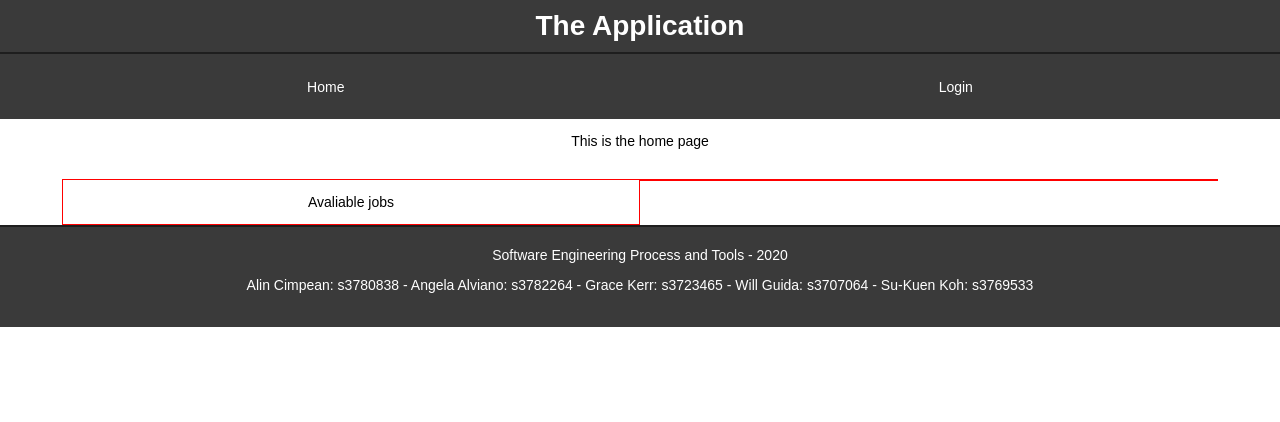
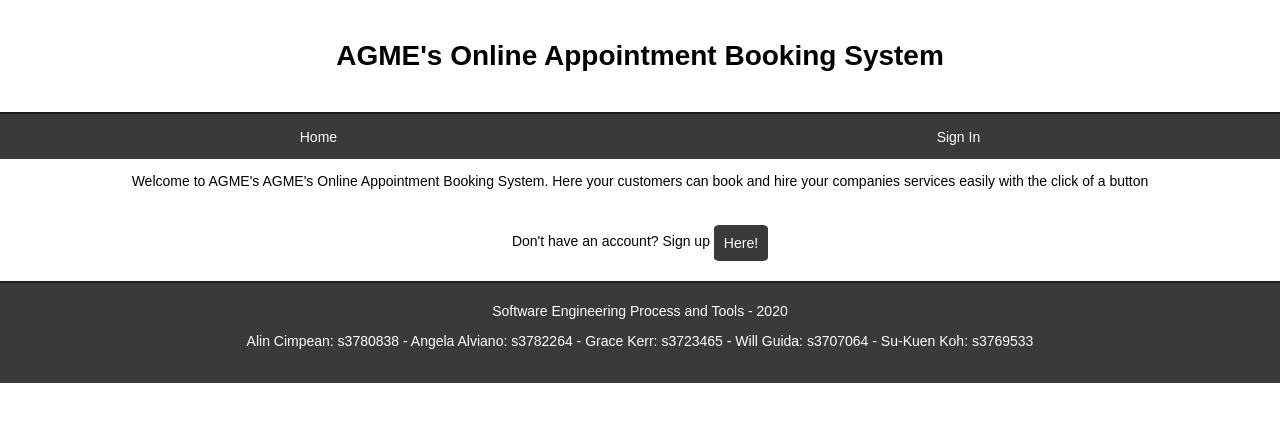
Before and after one commit to RMIT-SEPT/majorproject-7-tues-14-30-4, a React (Create React App) app in the folder FrontEnd/: page / in a window 1280 px wide. Shown: the top 422 px of the page. Built offline with nearby package versions, Linux system fonts and the light colour scheme.

Commit message:
Updated formatting and fixed API not working

```diff
--- a/FrontEnd/src/App.js
+++ b/FrontEnd/src/App.js
@@ -6,6 +6,7 @@ import Dashboard from './components/Dashboard';
 import Login from './components/Session/Login'
 import Logout from "./components/Session/Logout";
 import Home from './components/Home'
+import Signup from './components/Session/Signup'
 
 
 import {BrowserRouter as Router, Route} from "react-router-dom";
@@ -24,6 +25,7 @@ function App() {
           <Route exact path="/home" component={Home} />
           <Route exact path="/login" component={Login} />
           <Route exact path="/logout" component={Logout} />
+          <Route exact path="/signup" component={Signup} />
           <Footer />
         </div>
       </Router>
--- a/FrontEnd/src/Tools/tools_helper.js
+++ b/FrontEnd/src/Tools/tools_helper.js
@@ -1,13 +1,14 @@
 import React, { Component } from 'react'
 import {link, Link} from "react-router-dom";
 import UserProfile from '../Tools/UserProfile';
+import axios from "axios";
 
 function isLoggedIn()
 {
   console.log("Checking if user is logged in")
   // UserProfile.setID("owqnfc")
   console.log(UserProfile.getID())
-  if (UserProfile.getID() != "") {
+  if (UserProfile.getID() !== "") {
     console.log("Logged in")
     return (
       <p>
@@ -28,9 +29,24 @@ function isLoggedIn()
   }
 }
 
+function get10Services()
+{
+  const string = "http://localhost:8080/api/all";
+
+    axios.get(string).then(res => {
+    const data = res.data;
+    })
+  }
+
 // function isLoggedIn()
 // {
 //   console.log(UserProfile)
 // }
 
-export default isLoggedIn;
+
+const funcs = {
+  isLoggedIn() {},
+  get10Services() {}
+}
+
+export default funcs;
--- a/FrontEnd/src/components/Home.js
+++ b/FrontEnd/src/components/Home.js
@@ -1,6 +1,7 @@
 import React, { Component } from 'react'
 import axios from "axios";
 import AddUser from './User/AddUser'
+import {link, Link} from "react-router-dom";
 
 import {createUser, UserProfiles} from '../actions/personActions'
 
@@ -11,16 +12,27 @@ class Home extends Component {
     render() {
         return (
             <div className="dashboard">
-                <p>This is the home page</p>
+                <p>Welcome to AGME's AGME's Online Appointment Booking System. Here your customers can book and hire your companies
+                services easily with the click of a button</p>
                 <br/>
+                <p>Don't have an account? Sign up&nbsp;
+                    <Link to="/signup"
+                    className="mainbutton">
+                    Here!
+                    </Link>
+                </p>
+                <br/>
+
+                {/*
+
                 <div className='Body'>
                     <div className='column'>
                         <p>Avaliable jobs</p>
 
                     </div>
 
-                    <div className='column'></div>
-                </div>
+                    <div
+                */}
 
             </div>
         )
--- a/FrontEnd/src/components/Layout/Header.js
+++ b/FrontEnd/src/components/Layout/Header.js
@@ -25,7 +25,7 @@ class Header extends React.Component
     render() {
         return (
             <div>
-                <h1 className = "title">The Application</h1>
+                <h1 className = "title">AGME's Online Appointment Booking System</h1>
                 {/* <p>{this.state.signedIn}</p> */}
 
                 <nav className="navBar">
@@ -37,8 +37,14 @@ class Header extends React.Component
                                 Home
                                 </Link>
                             </p>
+                            <p>
+                                <Link to="/login"
+                                className="navText">
+                                Sign In
+                                </Link>
+                            </p>
 
-                            {isLoggedIn()}
+                            {/*isLoggedIn()}
 
                             {/*
                             <p>
--- a/FrontEnd/src/components/Session/Login.js
+++ b/FrontEnd/src/components/Session/Login.js
@@ -57,7 +57,9 @@ class Login extends Component {
                 onChange = {this.onChange}
                     />
             </div>
-            <input type="submit" className="Form Submit" />
+            <p>
+              <input type="submit" className="mainbutton" />
+            </p>
           </form>
 
           {/*
--- /dev/null
+++ b/FrontEnd/src/components/Session/Signup.js
@@ -0,0 +1,15 @@
+import React, { Component } from 'react'
+import UserProfile from '../../Tools/UserProfile';
+
+class Signup extends Component {
+    // UserProfile.logout();
+    render() {
+        return (
+            <div>
+                <p>Signup</p>
+            </div>
+        );
+    }
+}
+
+export default Signup;
--- a/FrontEnd/src/components/User/AddUser.js
+++ b/FrontEnd/src/components/User/AddUser.js
@@ -42,7 +42,7 @@ class AddUser extends Component {
 
         console.log(newUser);
 
-        createUser();
+        createUser(newUser);
 
         // UserProfiles(newUser['userIdentifier']);
 
@@ -130,7 +130,9 @@ class AddUser extends Component {
                 </div>
 
                 <br/>
-                <input type="submit" className="Form Submit" />
+                <p>
+                    <input type="submit" className="mainbutton" />
+                </p>
             </form>
         )
     }
--- a/FrontEnd/src/index.css
+++ b/FrontEnd/src/index.css
@@ -21,10 +21,10 @@ html {
 .title
 {
   text-align: center;
-  margin: 0px;
-  padding: 10px;
-  background-color: rgb(58, 58, 58);
-  color: white;
+  margin: 10px;
+  padding: 30px;
+  /* background-color: rgb(58, 58, 58); */
+  /* color: white; */
 }
 
 .container
@@ -38,7 +38,6 @@ html {
 {
   border-top: 2px solid rgb(30, 30, 30);
   /* border: 2px solid blue; */
-  padding: 10px;
   margin: 0px;
   text-align: center;
   display: flex;
@@ -84,7 +83,7 @@ html {
 .column
 {
   width: 45%;
-  border: 1px solid red;
+  /* border: 1px solid red; */
   height: 100%;
   display: inline-block;
   justify-content: space-between;
@@ -133,3 +132,20 @@ html {
   /* height: 100%; */
   text-align: center;
 }
+
+.mainbutton
+{
+  background-color: rgb(58, 58, 58);
+  text-decoration: none;
+  text-align: center;
+  vertical-align: middle;
+  color: white;
+  padding: 10px;
+  border-radius: 10%;
+  border-style: none;
+}
+
+.mainbutton:hover
+{
+  background-color: rgb(124, 124, 124);
+}
```
